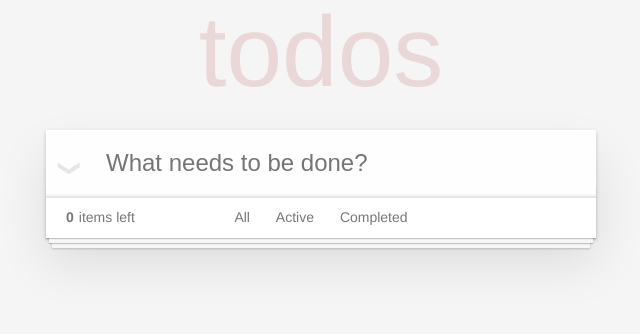
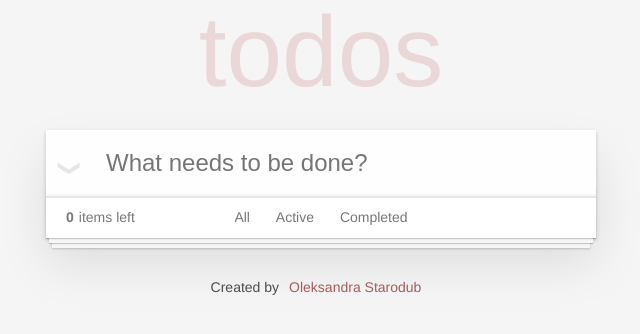
Before and after one commit to Aleksandra08/todo-app-react, a React (Create React App) app: page / in a window 1280 px wide. Shown: the top 334 px of the page, without its empty margins (319-959 px from the left). Built offline with nearby package versions, Linux system fonts and the light colour scheme.

Commit message:
was added footers links

```diff
--- a/src/App.css
+++ b/src/App.css
@@ -213,6 +213,19 @@ button {
 .footer__filter li a.selected {
   border-color: rgba(175, 47, 47, .2);
 }
-.todo-count strong{
+
+.todo-count strong {
   margin: 5px;
 }
+
+.footer__link {
+  display: flex;
+  justify-content: center;
+}
+
+.footer__link a {
+  text-decoration: none;
+  cursor: pointer;
+  color: #af5b5e;
+  margin: 0 10px;
+}
--- a/src/App.js
+++ b/src/App.js
@@ -94,6 +94,7 @@ class App extends React.Component {
   render() {
     const filteredItems = this.onFilter(this.state.filterBy);
     return (
+      <>
         <div className="todoapp">
           <Header addItem={this.addItem}/>
           <Main
@@ -109,6 +110,9 @@ class App extends React.Component {
             showCurrentList={this.state.filterBy}
           />
         </div>
+        <div className="footer__link">Created by <a href={'https://github.com/Aleksandra08'}>Oleksandra Starodub</a>
+        </div>
+      </>
     )
   }
 }
```
Lines whose indentation alone changed are shown as unchanged.
